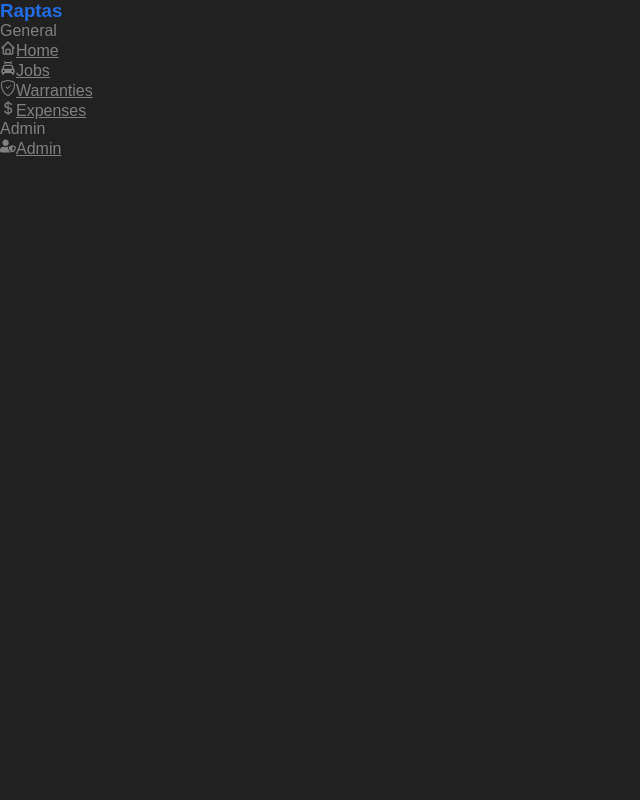
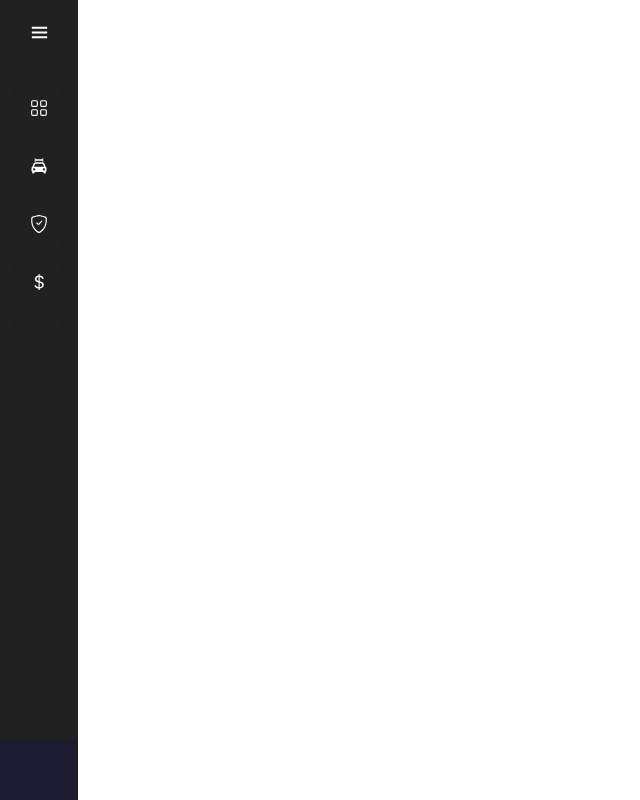
Before and after one commit to Raptas1/GudinosPortal, a Next.js app in the folder portal/: page / in a window 1280 px wide. Shown: the whole page, without its empty margins (0-640 px from the left). Built offline with nearby package versions, Linux system fonts and the light colour scheme; a web font is replaced by a local one.

Commit message:
updated sidebar UI

```diff
--- a/portal/app/components/sidebar.css
+++ b/portal/app/components/sidebar.css
@@ -1,15 +1,226 @@
-.container {
-    height: 100svh;
-    display: block;
-    background-color: hsl(0, 0%, 13%);
-}
-.sidebar_category {
-    color: hsl(0,0%, 50%);
-}
-.sidebar_brand {
-    color: #226de5;
-}
+.sidebar{
+    position: fixed;
+    left: 0;
+    top: 0;
+    height: 100%;
+    width: 78px;
+    background: #212121;
+    padding: 6px 14px;
+    z-index: 99;
+    transition: all 0.5s ease;
+  }
+  .sidebar.open{
+    width: 250px;
+  }
+  .sidebar .logo-details{
+    height: 60px;
+    display: flex;
+    align-items: center;
+    position: relative;
+  }
+  .sidebar .logo-details .icon{
+    opacity: 0;
+    transition: all 0.5s ease;
+  }
+  .sidebar .logo-details .logo_name{
+    color: #fff;
+    font-size: 20px;
+    font-weight: 600;
+    opacity: 0;
+    transition: all 0.5s ease;
+  }
+  .sidebar.open .logo-details .icon,
+  .sidebar.open .logo-details .logo_name{
+    opacity: 1;
+  }
+  .sidebar .logo-details #btn{
+    position: absolute;
+    top: 50%;
+    right: 0;
+    transform: translateY(-50%);
+    font-size: 22px;
+    transition: all 0.4s ease;
+    font-size: 23px;
+    text-align: center;
+    cursor: pointer;
+    transition: all 0.5s ease;
+  }
+  .sidebar.open .logo-details #btn{
+    text-align: right;
+  }
+  .sidebar i{
+    color: #fff;
+    height: 60px;
+    min-width: 50px;
+    font-size: 28px;
+    text-align: center;
+    line-height: 60px;
+  }
+  .sidebar .nav-list{
+    margin-top: 20px;
+    height: 100%;
+  }
+  .sidebar li{
+    position: relative;
+    margin: 8px 0;
+    list-style: none;
+  }
+  .sidebar li .tooltip{
+    position: absolute;
+    top: -20px;
+    left: calc(100% + 15px);
+    z-index: 3;
+    background: #fff;
+    box-shadow: 0 5px 10px rgba(0, 0, 0, 0.3);
+    padding: 6px 12px;
+    border-radius: 4px;
+    font-size: 15px;
+    font-weight: 400;
+    opacity: 0;
+    white-space: nowrap;
+    pointer-events: none;
+    transition: 0s;
+  }
+  .sidebar li:hover .tooltip{
+    opacity: 1;
+    pointer-events: auto;
+    transition: all 0.4s ease;
+    top: 50%;
+    transform: translateY(-50%);
+  }
+  .sidebar.open li .tooltip{
+    display: none;
+  }
+  .sidebar input{
+    font-size: 15px;
+    color: #FFF;
+    font-weight: 400;
+    outline: none;
+    height: 50px;
+    width: 100%;
+    width: 50px;
+    border: none;
+    border-radius: 12px;
+    transition: all 0.5s ease;
+    background: #1d1b31;
+  }
+  .sidebar.open input{
+    padding: 0 20px 0 50px;
+    width: 100%;
+  }
 
-.nav-item {
-    color: hsl(0,0%, 50%);
-}
+  .sidebar li a{
+    display: flex;
+    height: 100%;
+    width: 100%;
+    border-radius: 12px;
+    align-items: center;
+    text-decoration: none;
+    transition: all 0.4s ease;
+    background: #212121;
+  }
+  .sidebar li a:hover{
+    background: #FFF;
+  }
+  .sidebar li a .links_name{
+    color: #fff;
+    font-size: 15px;
+    font-weight: 400;
+    white-space: nowrap;
+    opacity: 0;
+    pointer-events: none;
+    transition: 0.4s;
+  }
+  .sidebar.open li a .links_name{
+    opacity: 1;
+    pointer-events: auto;
+  }
+  .sidebar li a:hover .links_name,
+  .sidebar li a:hover i{
+    transition: all 0.5s ease;
+    color: #212121;
+  }
+  .sidebar li i{
+    height: 50px;
+    line-height: 50px;
+    font-size: 18px;
+    border-radius: 12px;
+  }
+  .sidebar li.profile{
+    position: fixed;
+    height: 60px;
+    width: 78px;
+    left: 0;
+    bottom: -8px;
+    padding: 10px 14px;
+    background: #1d1b31;
+    transition: all 0.5s ease;
+    overflow: hidden;
+  }
+  .sidebar.open li.profile{
+    width: 250px;
+  }
+  .sidebar li .profile-details{
+    display: flex;
+    align-items: center;
+    flex-wrap: nowrap;
+  }
+  .sidebar li img{
+    height: 45px;
+    width: 45px;
+    object-fit: cover;
+    border-radius: 6px;
+    margin-right: 10px;
+  }
+  .sidebar li.profile .name,
+  .sidebar li.profile .job{
+    font-size: 15px;
+    font-weight: 400;
+    color: #fff;
+    white-space: nowrap;
+  }
+  .sidebar li.profile .job{
+    font-size: 12px;
+  }
+  .sidebar .profile #log_out{
+    position: absolute;
+    top: 50%;
+    right: 0;
+    transform: translateY(-50%);
+    background: #1d1b31;
+    width: 100%;
+    height: 60px;
+    line-height: 60px;
+    border-radius: 0px;
+    transition: all 0.5s ease;
+  }
+  .sidebar.open .profile #log_out{
+    width: 50px;
+    background: none;
+  }
+  .home-section{
+    position: relative;
+    background: #E4E9F7;
+    min-height: 100vh;
+    top: 0;
+    left: 78px;
+    width: calc(100% - 78px);
+    transition: all 0.5s ease;
+    z-index: 2;
+  }
+  .sidebar.open ~ .home-section{
+    left: 250px;
+    width: calc(100% - 250px);
+  }
+  .home-section .text{
+    display: inline-block;
+    color: #11101d;
+    font-size: 25px;
+    font-weight: 500;
+    margin: 18px
+  }
+  @media (max-width: 420px) {
+    .sidebar li .tooltip{
+      display: none;
+    }
+  }
--- a/portal/app/components/sidebar.js
+++ b/portal/app/components/sidebar.js
@@ -1,50 +1,60 @@
-import Link from "next/link"
-import {BiHome, BiSolidCarMechanic} from "react-icons/bi"
-import {BsCurrencyDollar, BsShieldCheck} from "react-icons/bs"
+import NavLink from "next/link"
+import {BiMenu, BiSolidCarMechanic} from "react-icons/bi"
+import {BsCurrencyDollar, BsGrid, BsShieldCheck} from "react-icons/bs"
 import {FaUserShield} from "react-icons/fa"
 import "./sidebar.css"
 const Sidebar = async () => {
     return (
-        <div className="container">
-            <div className="sidebar_brand">
-                <h3>Raptas</h3>
+        <div className="sidebar">
+        <div className="logo-details">
+          <i className='bx bxl-c-plus-plus icon'></i>
+            <div className="logo_name">CodingLab</div>
+            <i className='bx' id="btn" ><BiMenu/></i>
         </div>
-            <div className="sidebar_category">
-                General
-            </div>
-            <ul>
+        <ul className="nav-list">
           <li>
-                    <Link href="" className="nav-item">
-                        <span className="icon"><BiHome/></span>
-                        <span className="item">Home</span>
-                    </Link>
+            <NavLink href="#">
+              <i className='bx'><BsGrid/></i>
+              <span className="links_name">Dashboard</span>
+            </NavLink>
+             <span className="tooltip">Dashboard</span>
           </li>
           <li>
-                    <Link href="" className="nav-item">
-                        <span className="icon"><BiSolidCarMechanic/></span>
-                        <span className="item">Jobs</span>
-                    </Link>
+           <a href="#">
+             <i className='bx'><BiSolidCarMechanic/></i>
+             <span className="links_name">Jobs</span>
+           </a>
+           <span className="tooltip">Jobs</span>
          </li>
          <li>
-                    <Link href="" className="nav-item">
-                        <span className="icon"><BsShieldCheck/></span>
-                        <span className="item">Warranties</span>
-                    </Link>
+           <a href="#">
+             <i className='bx'><BsShieldCheck/></i>
+             <span className="links_name">Warranties</span>
+           </a>
+           <span className="tooltip">Warranties</span>
          </li>
          <li>
-                    <Link href="" className="nav-item">
-                        <span className="icon"><BsCurrencyDollar/></span>
-                        <span className="item">Expenses</span>
-                    </Link>
+           <a href="#">
+             <i className='bx'><BsCurrencyDollar/></i>
+             <span className="links_name">Expenses</span>
+           </a>
+           <span className="tooltip">Expenses</span>
          </li>
-                <div className="sidebar_category">
-                Admin
+         <li>
+           <a href="#">
+             <i className='bx bx-cog' ></i>
+             <span className="links_name">Setting</span>
+           </a>
+           <span className="tooltip">Setting</span>
+         </li>
+         <li className="profile">
+             <div className="profile-details">
+               <div className="name_job">
+                 <div className="name">Prem Shahi</div>
+                 <div className="job">Web designer</div>
                </div>
-                <li>
-                    <Link href="" className="nav-item">
-                        <span className="icon"><FaUserShield/></span>
-                        <span className="item">Admin</span>
-                    </Link>
+             </div>
+             <i className='bx bx-log-out' id="log_out" ></i>
          </li>
         </ul>
       </div>
--- a/portal/app/layout.js
+++ b/portal/app/layout.js
@@ -1,7 +1,5 @@
 import './globals.css'
-import { Inter } from 'next/font/google'
 
-const inter = Inter({ subsets: ['latin'] })
 
 export const metadata = {
   title: 'Gudino\'s Portal',
@@ -12,7 +10,7 @@ export const metadata = {
 export default function RootLayout({ children }) {
   return (
     <html lang="en">
-      <body className={inter.className}>{children}</body>
+      <body>{children}</body>
     </html>
   )
 }
--- /dev/null
+++ b/portal/app/page.css
@@ -0,0 +1,10 @@
+.main_container {
+    display: grid;
+    grid-template-columns: 70px 1fr;
+    grid-template-rows: 1fr 1fr;
+    height: 100svh;
+}
+
+.sidebar {
+    grid-column: 1/2;
+}
--- a/portal/app/page.js
+++ b/portal/app/page.js
@@ -1,10 +1,19 @@
 import Sidebar from "./components/sidebar";
+import "./page.css"
 
 export default function Home() {
   return (
     <main>
-      <div className="container">
-        <Sidebar/>
+      <div className="main_container">
+        <div className="header">
+
+        </div>
+        <div className="sidebar">
+          <Sidebar/>
+        </div>
+        <div className="content">
+
+        </div>
       </div>
     </main>
   )
```
Lines whose indentation alone changed are shown as unchanged.
